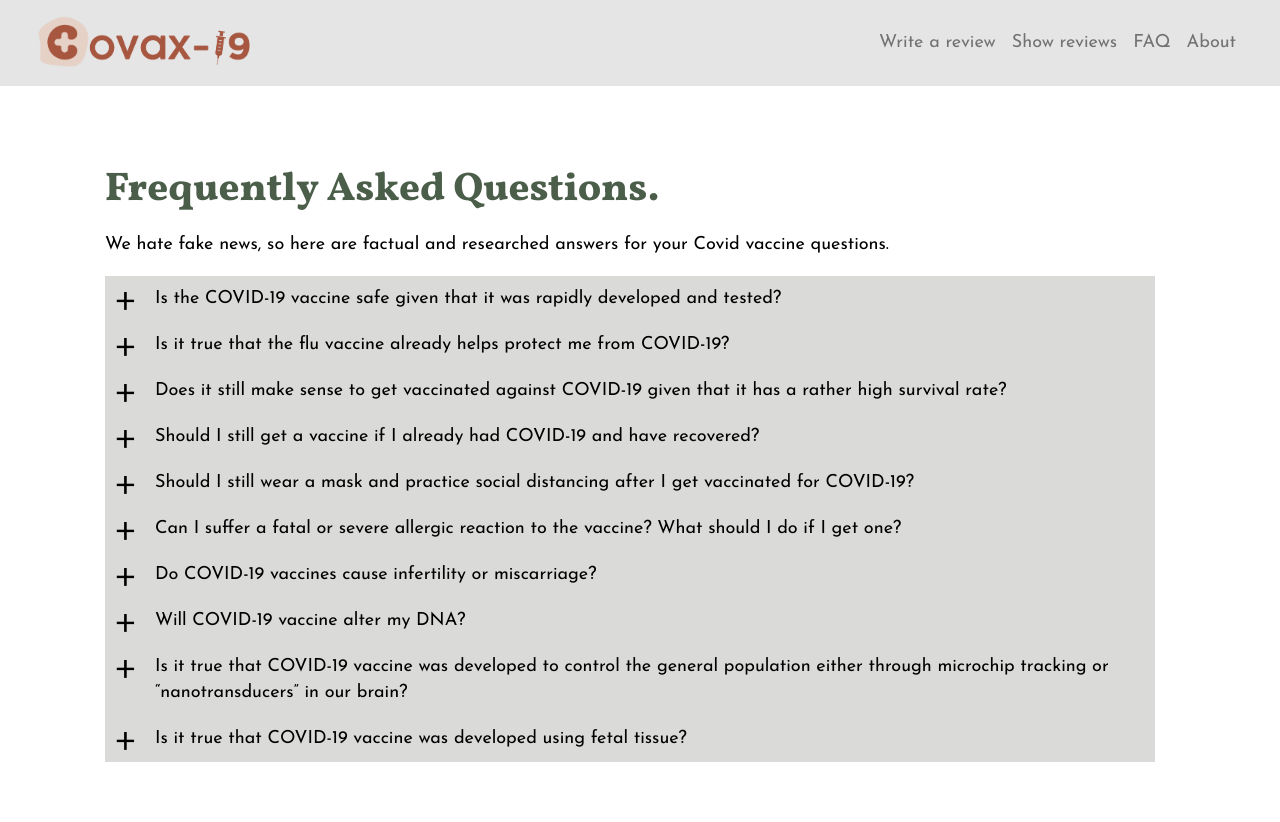
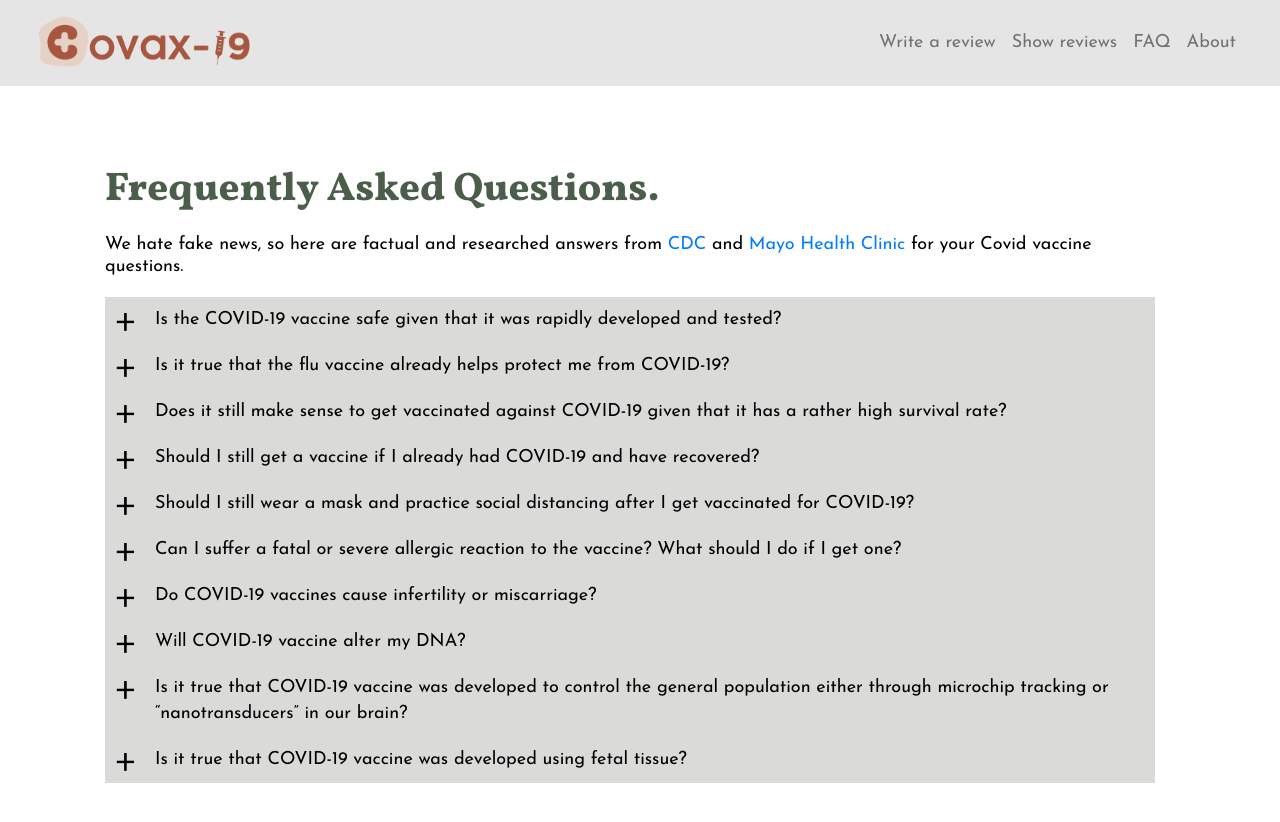
Before and after one commit to alanngo/covax19, a React (Create React App) app: page /faq in a window 1280 px wide. Shown: the top 822 px of the page. Built offline with nearby package versions, Linux system fonts and the light colour scheme.

Commit message:
faq w/ ref links

```diff
--- a/src/pages/faq/Faq.jsx
+++ b/src/pages/faq/Faq.jsx
@@ -13,7 +13,9 @@ const Faq = () => {
 
       <h1>Frequently Asked Questions.</h1>
 
-      <h3>We hate fake news, so here are factual and researched answers for your Covid vaccine questions.</h3>
+      <h3>We hate fake news, so here are factual and researched answers from <a href="https://www.cdc.gov/coronavirus/2019-ncov/vaccines/faq.html">CDC</a> and
+      <a href="https://www.mayoclinichealthsystem.org/hometown-health/featured-topic/covid-19-vaccine-myths-debunked
+  Mayo Clinic Health System"> Mayo Health Clinic</a> for your Covid vaccine questions.</h3>
 
       <div>
     <input type="checkbox" id="question1" name="q"  class="questions"/>
@@ -247,6 +249,11 @@ a microchip, has not been implemented in any manner and is not tied to the devel
       </ol> */}
 
       </div>
+      {/* <div align="center">
+        <h3><a href="https://www.cdc.gov/coronavirus/2019-ncov/vaccines/faq.html">CDC</a> |
+     <a href="https://www.mayoclinichealthsystem.org/hometown-health/featured-topic/covid-19-vaccine-myths-debunked
+  Mayo Clinic Health System"> Mayo Health Clinic</a></h3>
+      </div> */}
     </PageContainer>
 
 
--- a/src/pages/reviews/ShowReviews.jsx
+++ b/src/pages/reviews/ShowReviews.jsx
@@ -1,6 +1,6 @@
 import axios from "axios";
 import { Fragment, useEffect, useState } from "react";
-import { Container, Row, Col, Spinner } from "react-bootstrap";
+import { Container, Row, Col, Spinner} from "react-bootstrap";
 import "./showreviews.css";
 import Covexlogo from "../../assets/covex_logo.png";
 import PageContainer from "../../components/layout/PageContainer";
@@ -16,13 +16,14 @@ const ShowReviews = () => {
   }, []);
 
   return (
-
+    <>
     <PageContainer>
       <h1>Read how other people are feeling.</h1>
       <p>
         Headache? Sore body? You may be feeling anxious about your post-vaccine
         symptoms, but you are not alone!
       </p>
+
       {(patients.length<=0?<Spinner animation="border" variant="secondary"/>:
       patients &&patients.map((patient) => (
           <Fragment key={patient._id}>
@@ -36,6 +37,7 @@ const ShowReviews = () => {
           </Fragment>
         ))} */}
     </PageContainer>
+    </>
   );
 };
 
```
